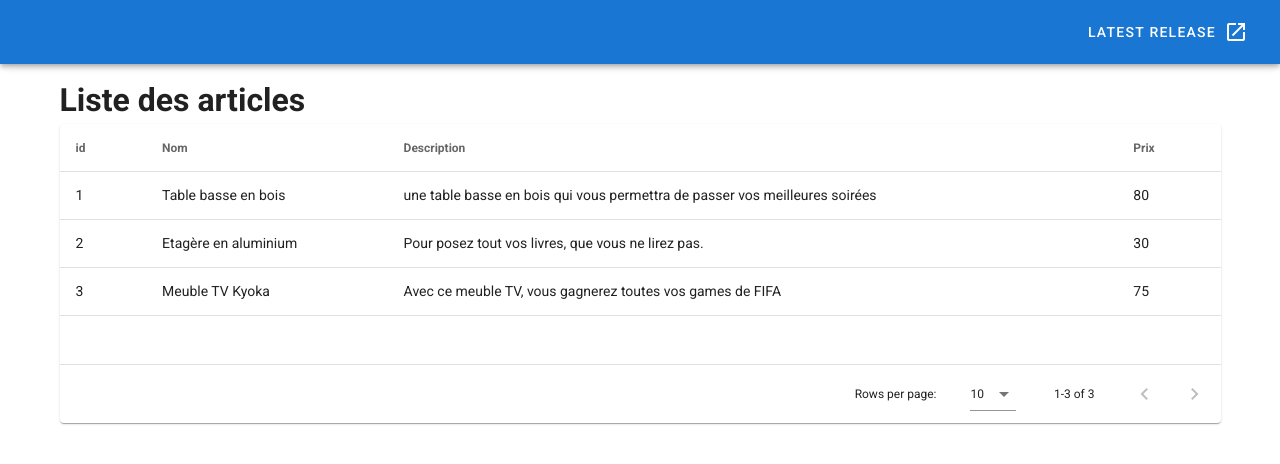
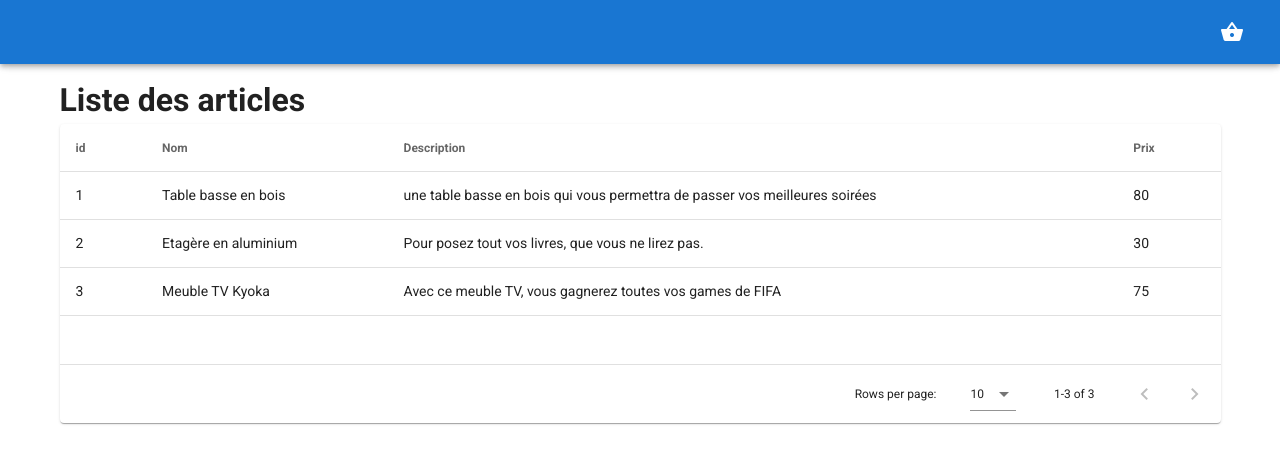
Before and after one commit to YoMarguerite/VueJsLocalShop, a Vue app: page /#/ in a window 1280 px wide. Shown: the top 464 px of the page. Built offline with nearby package versions, Linux system fonts and the light colour scheme.

Commit message:
panier json

```diff
--- a/src/App.vue
+++ b/src/App.vue
@@ -5,13 +5,8 @@
 
       <v-spacer></v-spacer>
 
-      <v-btn
-        href="https://github.com/vuetifyjs/vuetify/releases/latest"
-        target="_blank"
-        text
-      >
-        <span class="mr-2">Latest Release</span>
-        <v-icon>mdi-open-in-new</v-icon>
+      <v-btn text>
+        <v-icon>mdi-basket</v-icon>
       </v-btn>
     </v-app-bar>
 
--- /dev/null
+++ b/src/assets/data/panier.json
@@ -0,0 +1,6 @@
+{
+    "panier":{
+        "user":{},
+        "articles": []
+    }
+}
```
Also changed, not shown: src/assets/panier.json (deleted).
